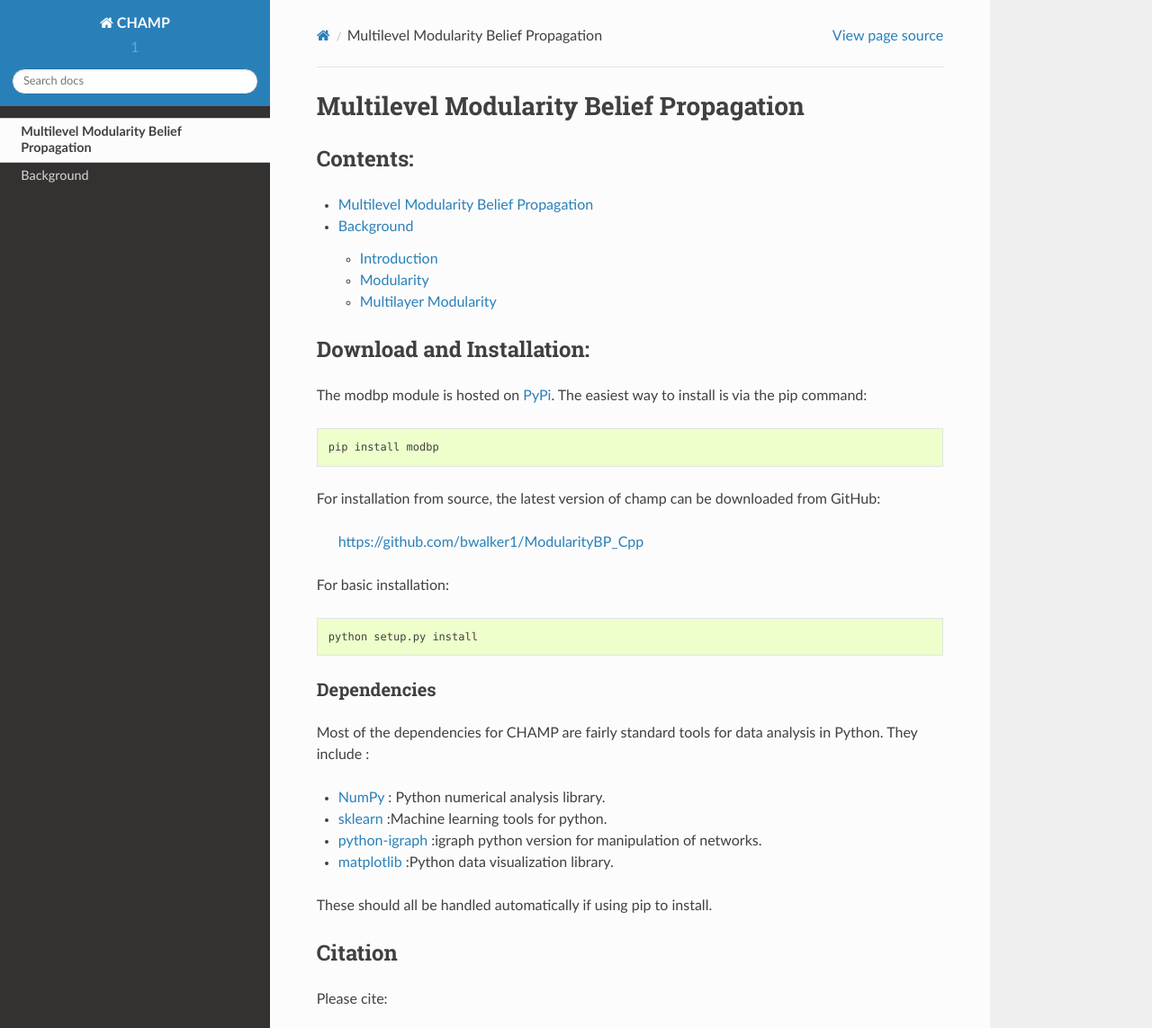
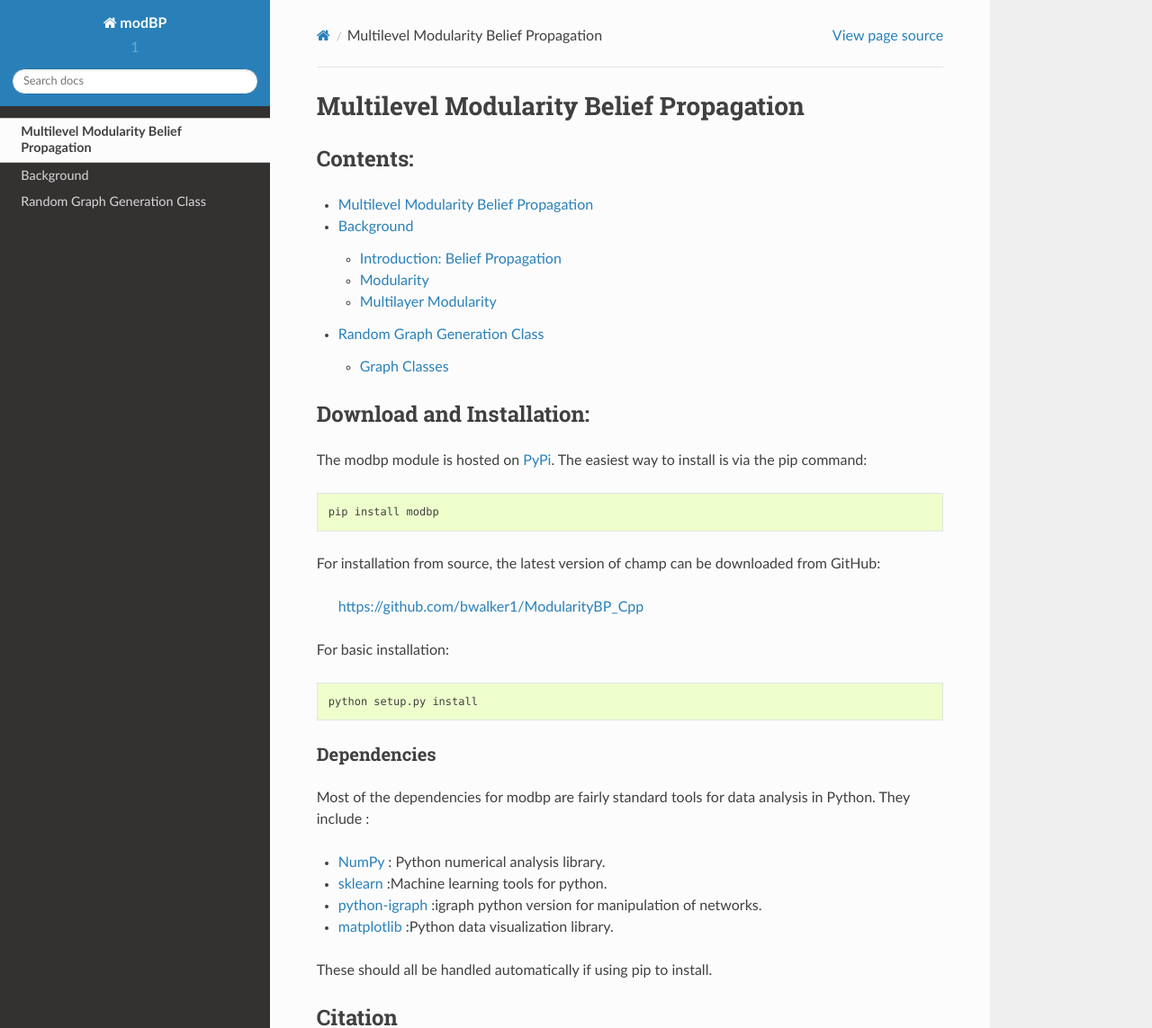
Before and after one commit to bwalker1/ModularityBP_Cpp, a Sphinx documentation site: the page built from docs/index.rst, in a window 1280 px wide and 1400 px high, cut to the strip 0-1143 px from the top of the window. Shown: the whole strip at 90% size. Built offline with Sphinx 7.4.7 and the Read the Docs theme 2.0.0, drawn with Linux system fonts in a browser that asks for light colours; some of the changed text lies outside the part shown.

Commit message:
generategraph file for documentation

```diff
--- a/docs/conf.py
+++ b/docs/conf.py
@@ -1,6 +1,6 @@
 # -*- coding: utf-8 -*-
 #
-# CHAMP documentation build configuration file, created by
+# modBP documentation build configuration file, created by
 # sphinx-quickstart on Tue Jul 11 15:50:43 2017.
 #
 # This file is execfile()d with the current directory set to its
@@ -99,9 +99,9 @@
 master_doc = 'index'
 
 # General information about the project.
-project = u'CHAMP'
-copyright = u'2017, William Weir'
-author = u'William Weir'
+project = u'modBP'
+copyright = u'2018, William Weir and Benjamin Walker'
+author = u'William Weir and Benjamin Walker'
 
 # The version info for the project you're documenting, acts as replacement for
 # |version| and |release|, also used in various other places throughout the
@@ -185,7 +185,7 @@
 # The name for this set of Sphinx documents.
 # "<project> v<release> documentation" by default.
 #
-# html_title = u'CHAMP v1'
+# html_title = u'modBP v1'
 
 # A shorter title for the navigation bar.  Default is the same as html_title.
 #
@@ -286,7 +286,7 @@
 # html_search_scorer = 'scorer.js'
 
 # Output file base name for HTML help builder.
-htmlhelp_basename = 'CHAMPdoc'
+htmlhelp_basename = 'modBPdoc'
 
 # -- Options for LaTeX output ---------------------------------------------
 
@@ -312,7 +312,7 @@
 # (source start file, target name, title,
 #  author, documentclass [howto, manual, or own class]).
 latex_documents = [
-    (master_doc, 'CHAMP.tex', u'CHAMP Documentation',
+    (master_doc, 'modBP.tex', u'modBP Documentation',
      u'William Weir', 'manual'),
 ]
 
@@ -354,7 +354,7 @@
 # One entry per manual page. List of tuples
 # (source start file, name, description, authors, manual section).
 man_pages = [
-    (master_doc, 'champ', u'CHAMP Documentation',
+    (master_doc, 'modBP', u'modBP Documentation',
      [author], 1)
 ]
 
@@ -369,8 +369,8 @@
 # (source start file, target name, title, author,
 #  dir menu entry, description, category)
 texinfo_documents = [
-    (master_doc, 'CHAMP', u'CHAMP Documentation',
-     author, 'CHAMP', 'One line description of project.',
+    (master_doc, 'modBP', u'modBP Documentation',
+     author, 'modBP', 'One line description of project.',
      'Miscellaneous'),
 ]
 
--- a/docs/index.rst
+++ b/docs/index.rst
@@ -41,7 +42,7 @@
 Dependencies
 ***************
 
-Most of the dependencies for CHAMP are fairly standard tools for data analysis in Python.   They include :
+Most of the dependencies for modbp are fairly standard tools for data analysis in Python.   They include :
 
 + `NumPy <https://www.scipy.org/scipylib/download.html>`_ \: Python numerical analysis library.
 + `sklearn <http://scikit-learn.org/stable/install.html>`_ \:Machine learning tools for python.
```
Also changed, not shown: other parts of docs/index.rst (+1 -0 lines), docs/_static/generategraph.rst (added, +32 -0 lines), docs/_static/intro.rst (+2 -11 lines), 12 other files.
